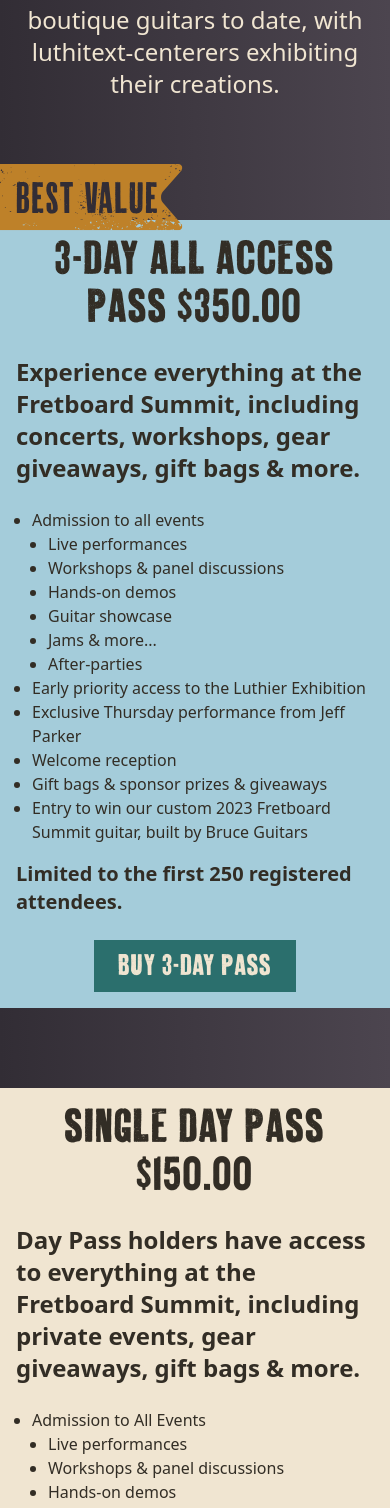
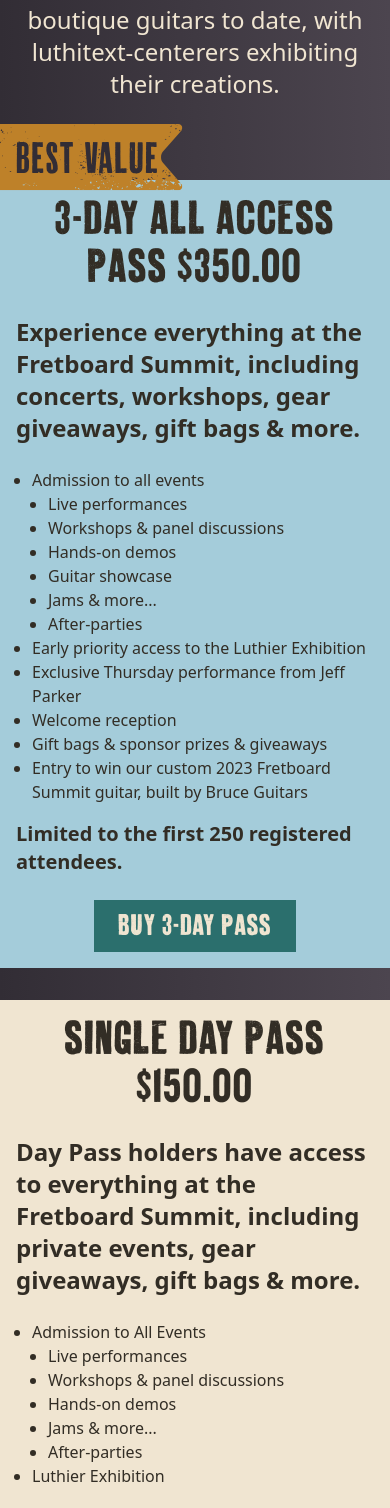
Before and after one commit to oldtownschool/fretboard-summit, a Next.js app: page /tickets in a window 390 px wide. Shown: the part 432-1940 px from the top of the page. Built offline with nearby package versions, Linux system fonts and the light colour scheme.

Commit message:
fixed typo of class vs classname. adjusted header marginbottom on /music page

```diff
--- a/app/music/page.js
+++ b/app/music/page.js
@@ -8,7 +8,7 @@ export default function Tickets() {
     <>
       <Navbar />
       <main className="flex min-h-screen flex-col items-center bg-gradient-to-r from-[#322D35] to-[#4C454F]">
-        <div class="my-10 mb-20 sm:mb-10 w-full max-w-5xl items-center sm:flex sm:flex-col px-4 lg:px-14 text-center">
+        <div className="my-10 w-full max-w-5xl items-center sm:flex sm:flex-col px-4 lg:px-14 text-center">
           <h2 className="mt-10 font-aurochs text-[#F0E5D1] uppercase text-6xl tracking-wider ">
             Live Performances
           </h2>
--- a/app/tickets/page.js
+++ b/app/tickets/page.js
@@ -20,7 +20,7 @@ export default function Tickets() {
           </p>
         </div>
 
-        <div className="my-10 w-full max-w-5xl sm:flex-col sm:flex p-4 sm:py-14 sm:px-20 bg-[#A4CCDA] text-[#322D25] relative">
+        <div className="mb-4 sm:my-10 w-full max-w-5xl sm:flex-col sm:flex p-4 sm:py-14 sm:px-20 bg-[#A4CCDA] text-[#322D25] relative">
           <Image
             src="/BestValue.svg"
             alt="best value"
@@ -65,7 +65,7 @@ export default function Tickets() {
           </div>
         </div>
 
-        <div className="my-10 w-full max-w-5xl sm:flex-col sm:flex p-4 sm:py-14 sm:px-20 bg-[#F0E5D1] text-[#322D25]">
+        <div className="mt-4 sm:my-10 w-full max-w-5xl sm:flex-col sm:flex p-4 sm:py-14 sm:px-20 bg-[#F0E5D1] text-[#322D25]">
           <h2 className="tracking-wider font-aurochs font-normal uppercase text-5xl text-center">
             SINGLE DAY PASS $150.00
           </h2>
```
